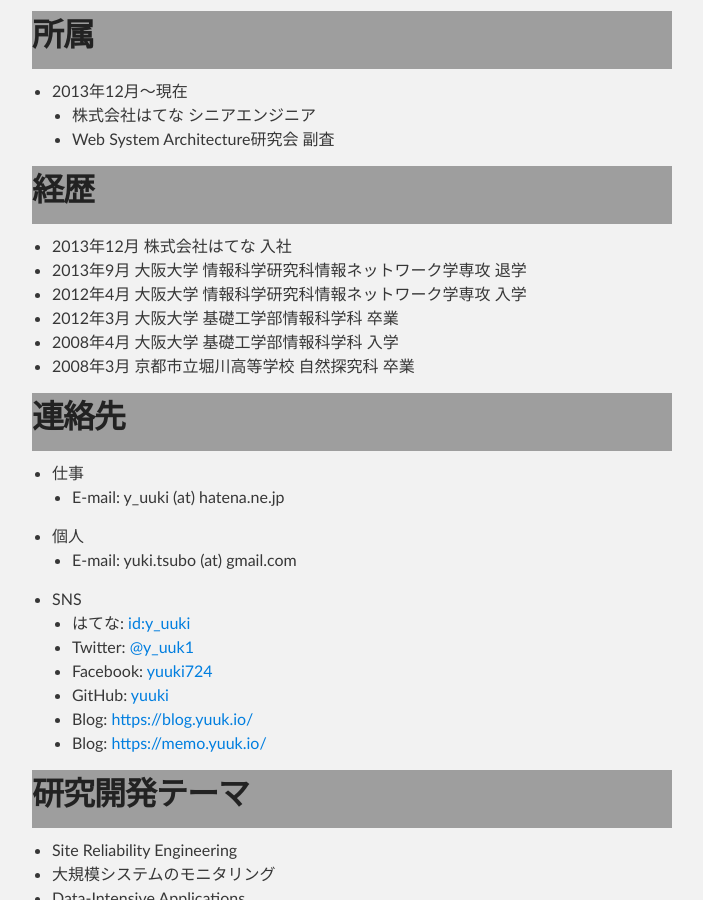
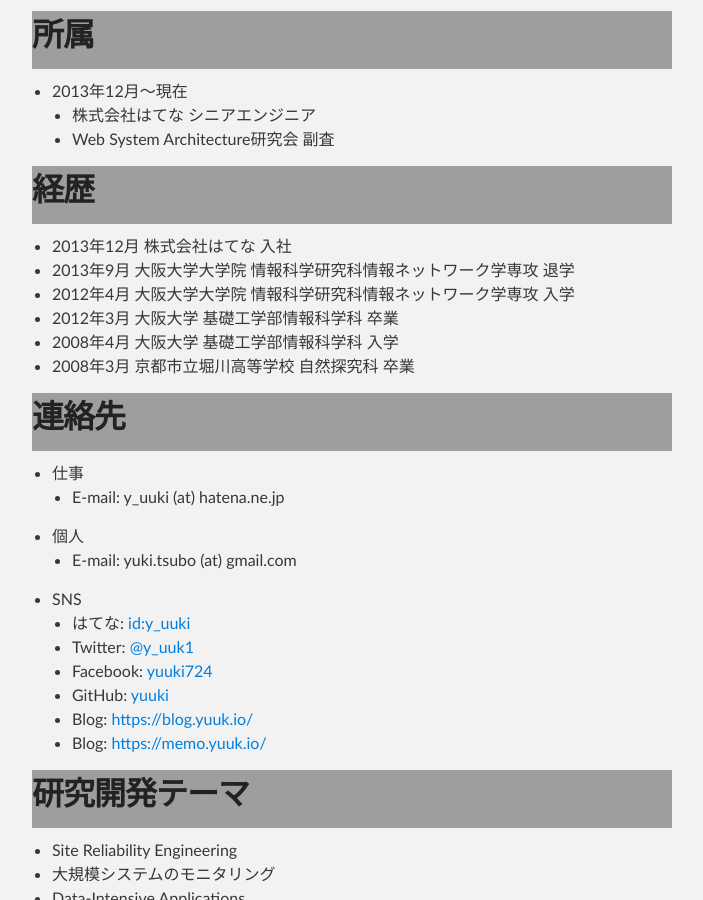
Before and after one commit to yuuki/yuuk.io, a Jekyll site: the page built from index.md, in a window 1280 px wide and 900 px high, scrolled down 670 px. Shown: the whole window, without its empty margins (288-991 px from the left). Built offline with Jekyll 4.4.1, drawn with Linux system fonts in a browser that asks for light colours; nearby versions of some CDN libraries.

Commit message:
Sync README.md with index.md

```diff
--- a/index.md
+++ b/index.md
@@ -24,8 +24,8 @@
 ## 経歴
 
 - 2013年12月 株式会社はてな 入社
-- 2013年9月 大阪大学 情報科学研究科情報ネットワーク学専攻 退学
-- 2012年4月 大阪大学 情報科学研究科情報ネットワーク学専攻 入学
+- 2013年9月 大阪大学大学院 情報科学研究科情報ネットワーク学専攻 退学
+- 2012年4月 大阪大学大学院 情報科学研究科情報ネットワーク学専攻 入学
 - 2012年3月 大阪大学 基礎工学部情報科学科 卒業
 - 2008年4月 大阪大学 基礎工学部情報科学科 入学
 - 2008年3月 京都市立堀川高等学校 自然探究科 卒業
```
